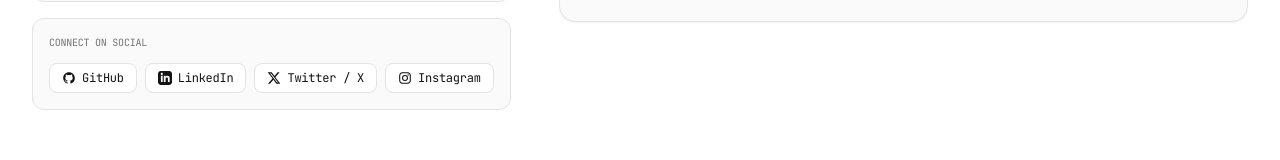
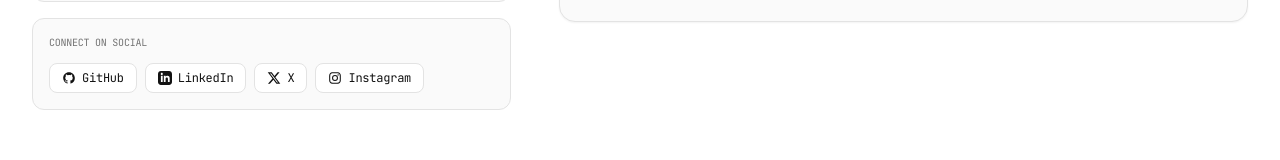
Before and after one commit to SirTebz/OmniTech, a Next.js app: page /contact in a window 1280 px wide. Shown: the part 634-794 px from the top of the page. Built offline with nearby package versions, Linux system fonts and the light colour scheme; no server answers.

Commit message:
fix: update Twitter label to X in contact form

```diff
--- a/src/components/forms/contact-form.tsx
+++ b/src/components/forms/contact-form.tsx
@@ -166,7 +166,7 @@ export function ContactForm() {
                 aria-label="Twitter/X Profile"
               >
                 <TwitterIcon className="w-3.5 h-3.5" />
-                <span>Twitter / X</span>
+                <span>X</span>
               </a>
               <a
                 href={siteConfig.social.instagram}
```
